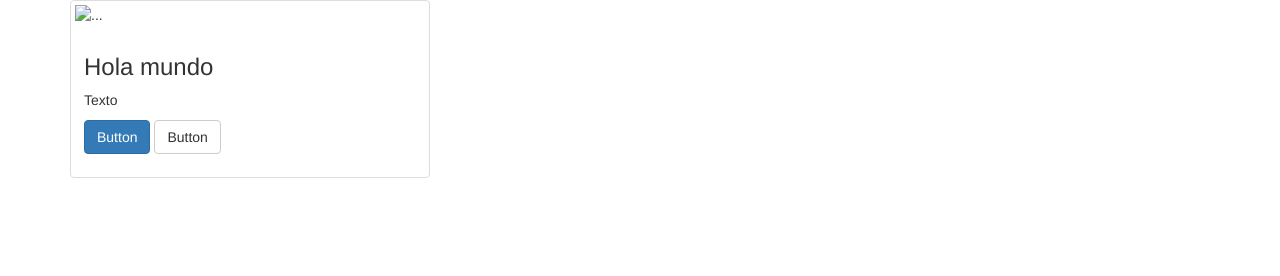
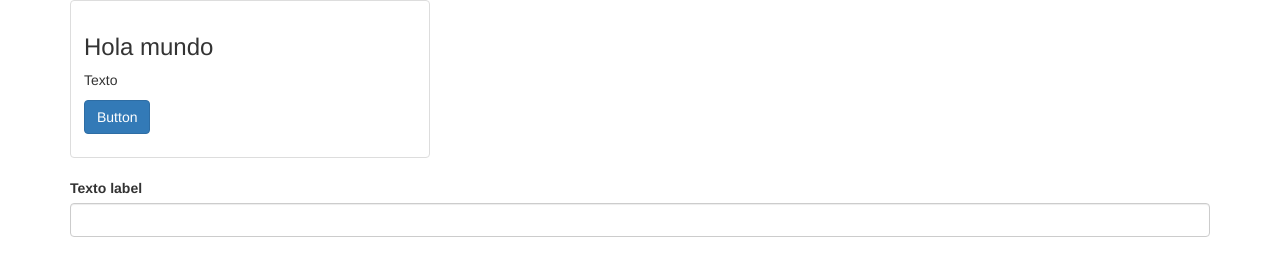
Before and after one commit to Gonzalo2683/charla-vue, a website: page index.html in a window 1280 px wide. Drawn offline with nearby package versions, Linux system fonts and the light colour scheme.

Commit message:
Se agrega input para demo reverso

```diff
--- a/index.html
+++ b/index.html
@@ -12,13 +12,20 @@
         <div class="row">
             <div class="col-sm-6 col-md-4">
                 <div class="thumbnail">
-                    <img src="..." alt="...">
                     <div class="caption">
                         <h3>Hola mundo</h3>
                         <p>Texto </p>
-                        <p><a href="#" class="btn btn-primary" role="button">Button</a> <a href="#" class="btn btn-default" role="button">Button</a></p>
+                        <p><a href="#" class="btn btn-primary" role="button">Button</a> </p>
                     </div>
                 </div>
+            </div>
+        </div>
+        <div class="row">
+            <div class="col-sm-12">
+                <div class="form-group">
+                <label for="exampleInputPassword1">Texto label</label>
+                <input type="text" class="form-control" id="exampleInputPassword1" >
+            </div>
             </div>
         </div>
     </div>
```
Also changed, not shown: 1 other file.
